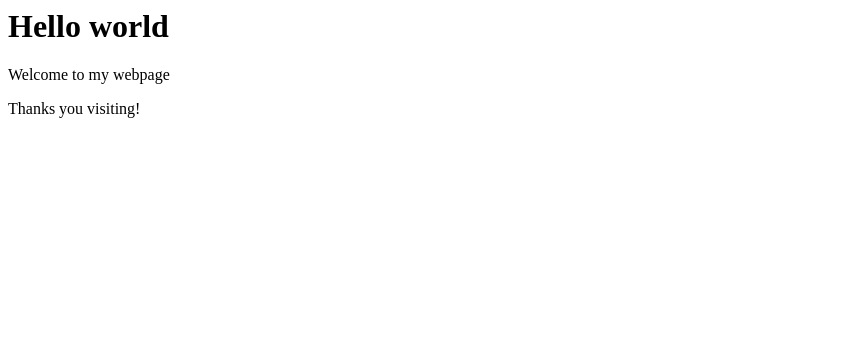
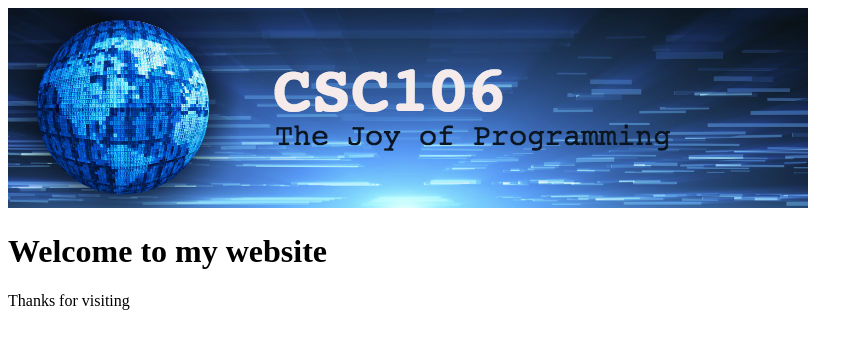
Before and after one commit to bendahrooge/bendahrooge.github.io, a plain HTML site: page index.html in a window 1280 px wide. Shown: the whole page, without its empty margins (0-863 px from the left). Drawn offline with Linux system fonts and the light colour scheme.

Commit message:
Add files via upload

```diff
--- a/index.html
+++ b/index.html
@@ -1,3 +1,13 @@
-<h1>Hello world</h1>
-<p>Welcome to my webpage</p>
-<p>Thanks you visiting!</p>
+<!DOCTYPE html>
+<html lang="en">
+  <head>
+    <meta charset="UTF-8" />
+    <meta name="viewport" content="width=device-width, initial-scale=1.0" />
+    <title>Ben's CSC 106 Website</title>
+  </head>
+  <body>
+    <img src="csc106_banner.jpg"></img>
+    <h1>Welcome to my website</h1>
+    <p>Thanks for visiting</p>
+  </body>
+</html>
```
Also changed, not shown: aboutme.png (added), csc106_banner.jpg (added), home.png (added), js.png (added).
